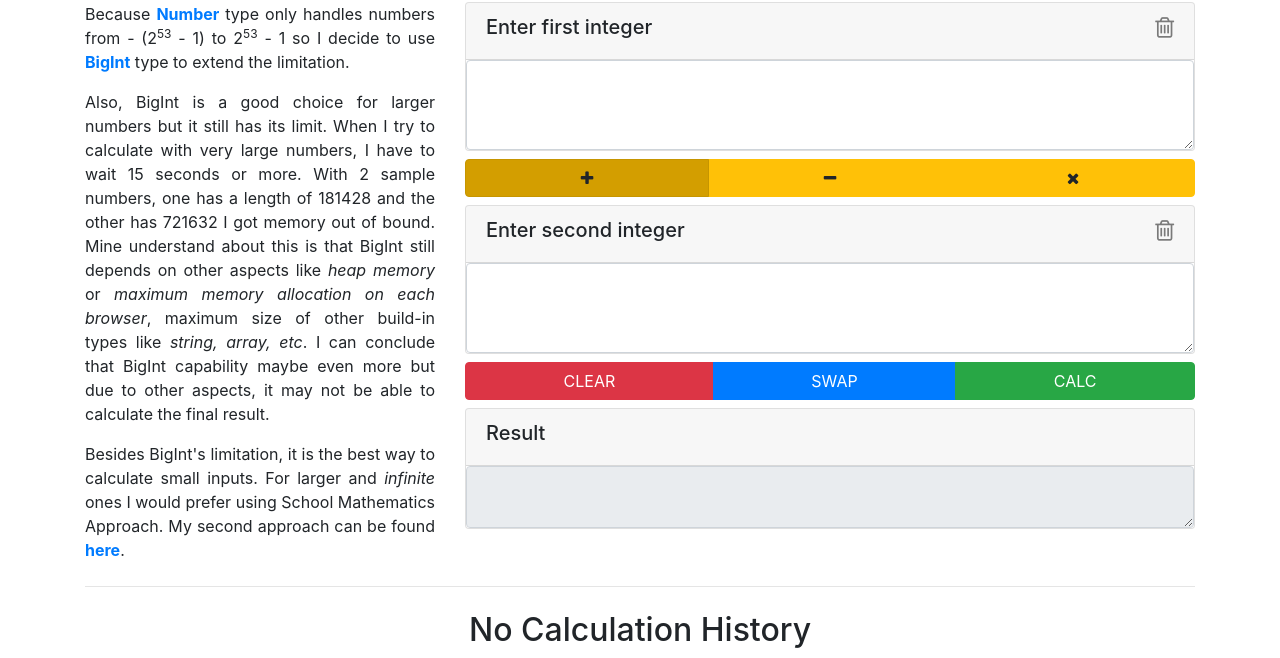
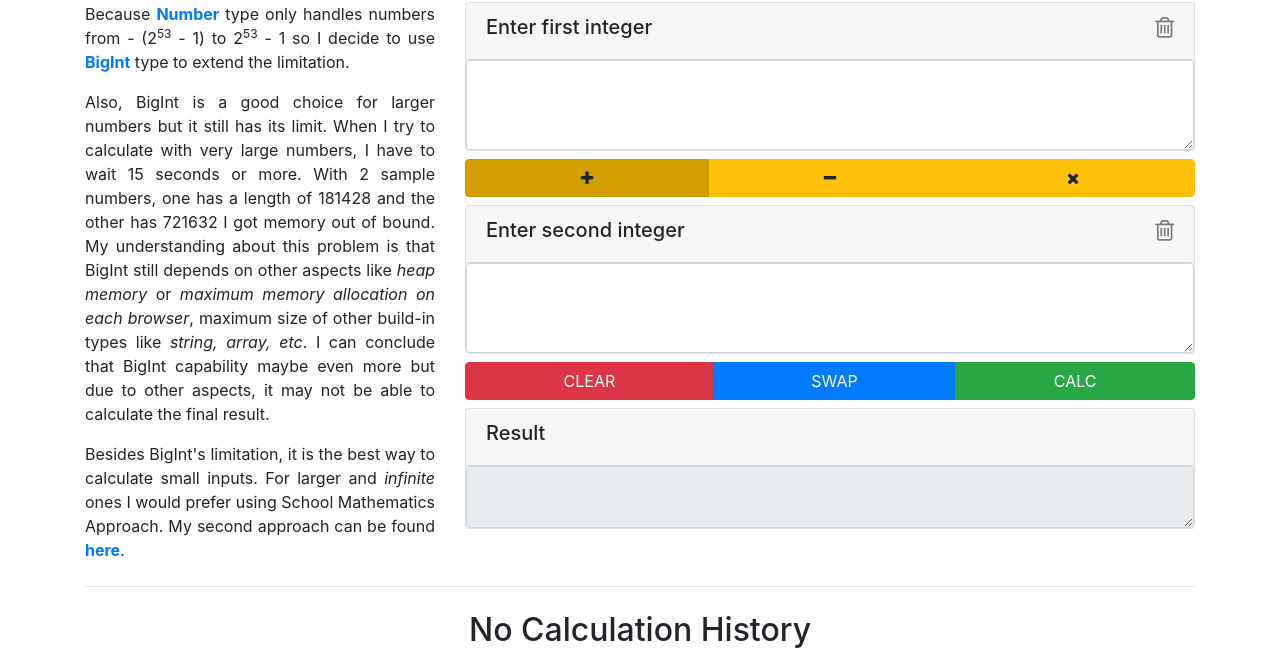
Before and after one commit to nguyenalter/InfiniteIntegerCalculator, a website: page public/index.html in a window 1280 px wide. Shown: the part 174-832 px from the top of the page. Drawn offline with nearby package versions, Linux system fonts and the light colour scheme.

Commit message:
Fix typos

```diff
--- a/public/index.html
+++ b/public/index.html
@@ -65,7 +65,7 @@
             its limit. When I try to calculate with very large numbers, I have
             to wait 15 seconds or more. With 2 sample numbers, one has a
             length of 181428 and the other has 721632 I got memory out of bound.
-            Mine understand about this is that BigInt still depends on other
+            My understanding about this problem is that BigInt still depends on other
             aspects like <em>heap memory</em> or
             <em>maximum memory allocation on each browser</em>, maximum size of
             other build-in types like <em>string, array, etc</em>. I can conclude
```
